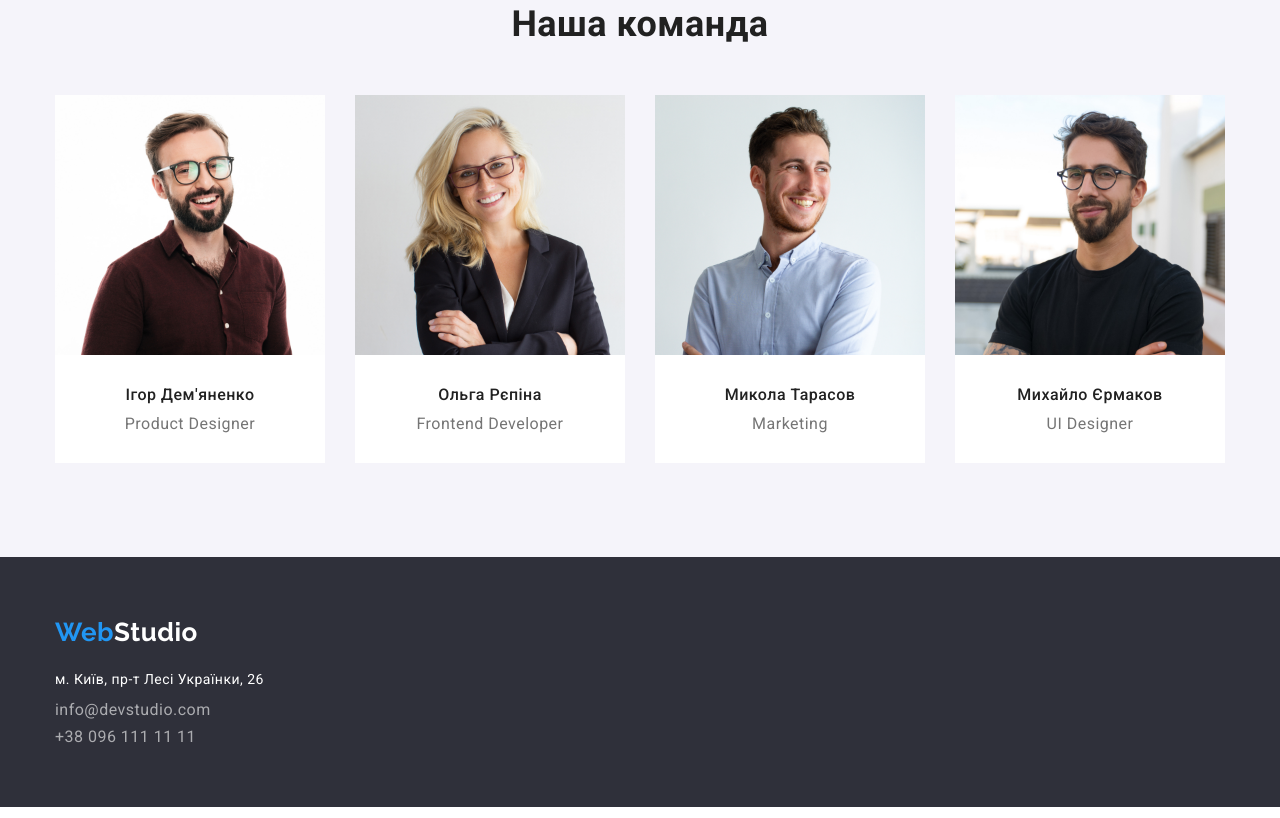
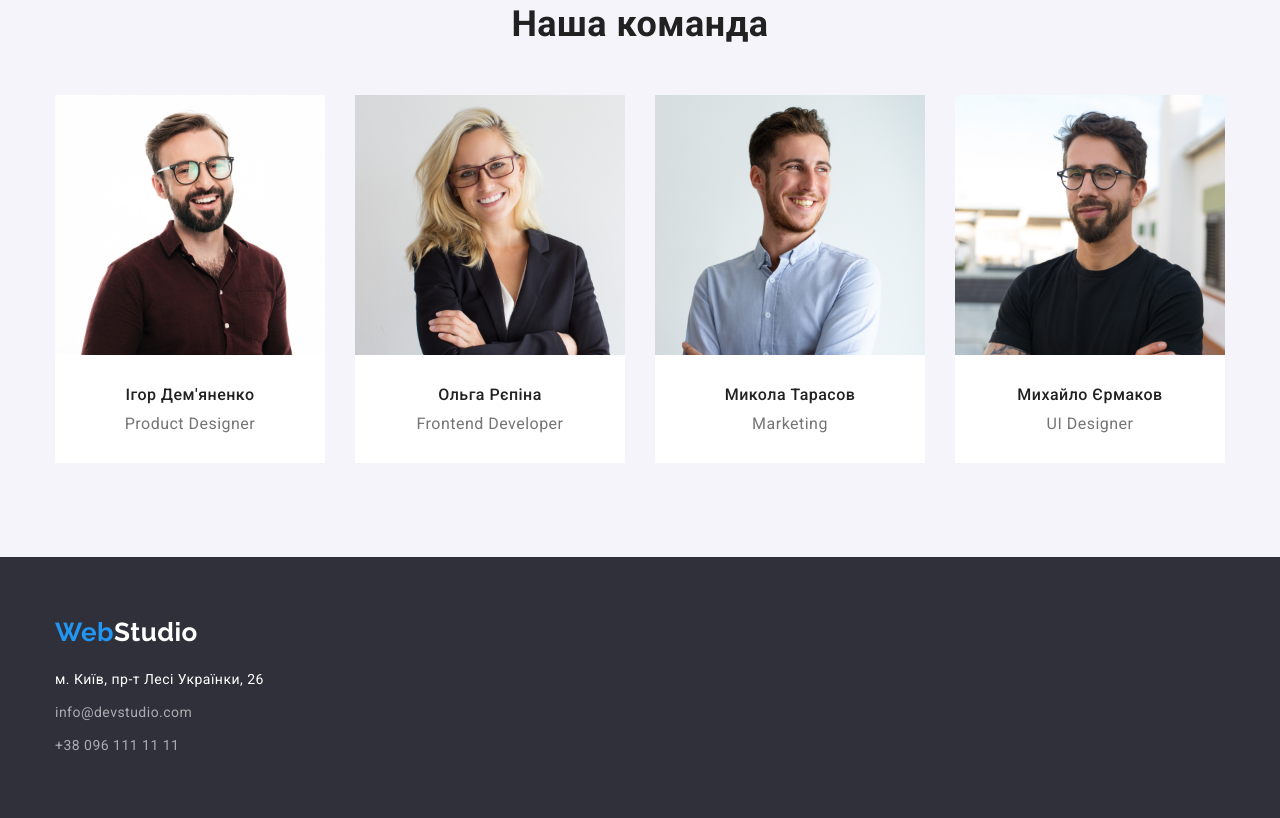
Before and after one commit to Dmitriy0328/goit-markup-hw-03, a plain HTML site: page index.html in a window 1280 px wide. Shown: the part 1632-2450 px from the top of the page. Drawn offline with nearby package versions, Linux system fonts and the light colour scheme.

Commit message:
Каммит

```diff
--- a/css/styles.css
+++ b/css/styles.css
@@ -39,10 +39,7 @@ img {
     height: auto;
 }
 
-ul {
-    padding-left: 0;
-    margin: 0;
-}
+
 
 
 
@@ -367,6 +364,9 @@ ul {
 .footer-contact {
     color: var(--footer-contact-color);
     font-style: normal;
+    font-weight: 400;
+    font-size: 14px;
+    line-height: 1.71;
 }
 
 .footer .link:hover,
```
Also changed, not shown: index.html (+2 -1 lines).
